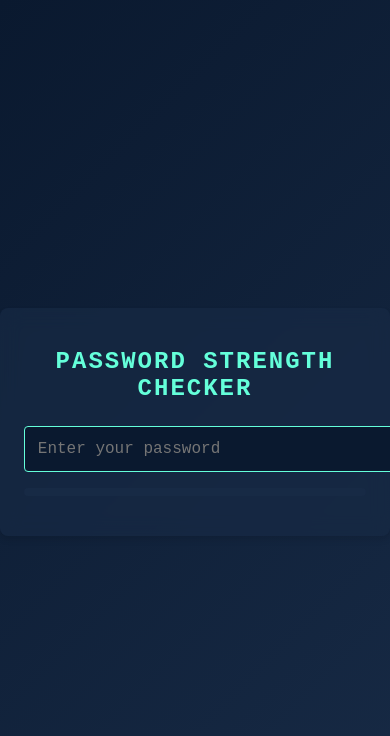
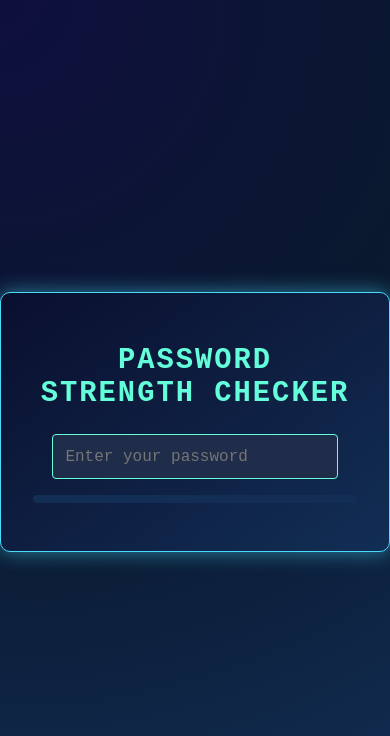
Before and after one commit to likithar266/Password-Strength-Checker, a plain HTML site: page index.html in a window 390 px wide. Drawn offline with Linux system fonts and the light colour scheme.

Commit message:
Updated the styles

```diff
--- a/styles.css
+++ b/styles.css
@@ -1,33 +1,34 @@
 :root {
-    --primary-dark: #0a192f;
-    --primary-light: #172a45;
+  --primary-dark: #0f0f3e;
+  --primary-light: #122e55;
   --accent: #64ffda;
   --text-light: #e6f1ff;
   --text-dark: #8892b0;
   --weak: #ff6b6b;
   --moderate: #feca57;
   --strong: #48dbfb;
-    --bg-gradient: linear-gradient(135deg, var(--primary-dark) 0%, var(--primary-light) 100%);
+  --bg-gradient: radial-gradient(circle at top left, #0f0f3e, #122e55);
 }
 
 body {
-    font-family: 'Courier New', monospace;
-    background: var(--bg-gradient);
-    color: var(--text-light);
+  font-family: "Courier New", monospace;
+  background: radial-gradient(circle at top left, #0f0f3e, #0a192f, #122e55);
+  color: #e6f1ff;
   margin: 0;
   padding: 0;
   display: flex;
   justify-content: center;
   align-items: center;
   min-height: 100vh;
+  overflow: hidden;
 }
 
 .container {
-    background-color: rgba(23, 42, 69, 0.7);
-    backdrop-filter: blur(10px);
-    border-radius: 8px;
+  background: linear-gradient(145deg, #0a0f2e, #122e55);
+  border: 1px solid #48dbfb;
+  border-radius: 10px;
   padding: 2rem;
-    box-shadow: 0 4px 6px rgba(0, 0, 0, 0.1);
+  box-shadow: 0 0 20px #48dbfb88;
   width: 90%;
   max-width: 400px;
 }
@@ -42,15 +43,21 @@ h1 {
 }
 
 input {
-    width: 100%;
+  width: 80%;
   padding: 0.8rem;
   margin-bottom: 1rem;
-    background-color: var(--primary-dark);
+  background-color: #1f2d4a;
   border: 1px solid var(--accent);
   border-radius: 4px;
   color: var(--text-light);
   font-size: 1rem;
   font-family: inherit;
+}
+
+.input-wrapper {
+  display: flex;
+  justify-content: center;
+  align-items: center;
 }
 
 input:focus {
@@ -72,9 +79,15 @@ input:focus {
   transition: width 0.3s ease-in-out, background-color 0.3s ease;
 }
 
-#strengthMeter div.weak { background-color: var(--weak); }
-#strengthMeter div.moderate { background-color: var(--moderate); }
-#strengthMeter div.strong { background-color: var(--strong); }
+#strengthMeter div.weak {
+  background-color: var(--weak);
+}
+#strengthMeter div.moderate {
+  background-color: var(--moderate);
+}
+#strengthMeter div.strong {
+  background-color: var(--strong);
+}
 
 #feedback {
   color: var(--text-dark);
@@ -108,14 +121,3 @@ input:focus {
   position: absolute;
   left: 0;
 }
-
-@media (max-width: 480px) {
-    .container {
-        width: 95%;
-        padding: 1.5rem;
-    }
-
-    h1 {
-        font-size: 1.5rem;
-    }
-}
```
Lines whose indentation alone changed are shown as unchanged.
